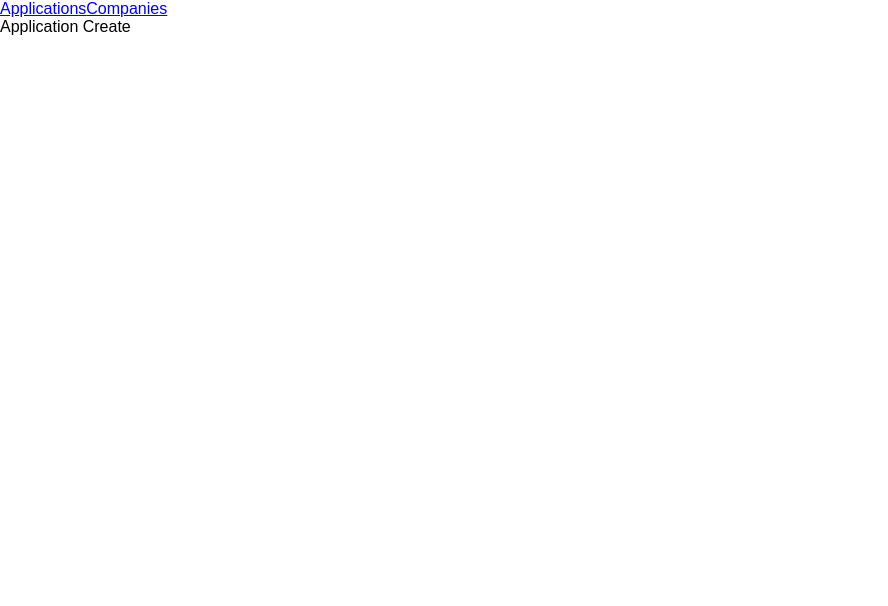
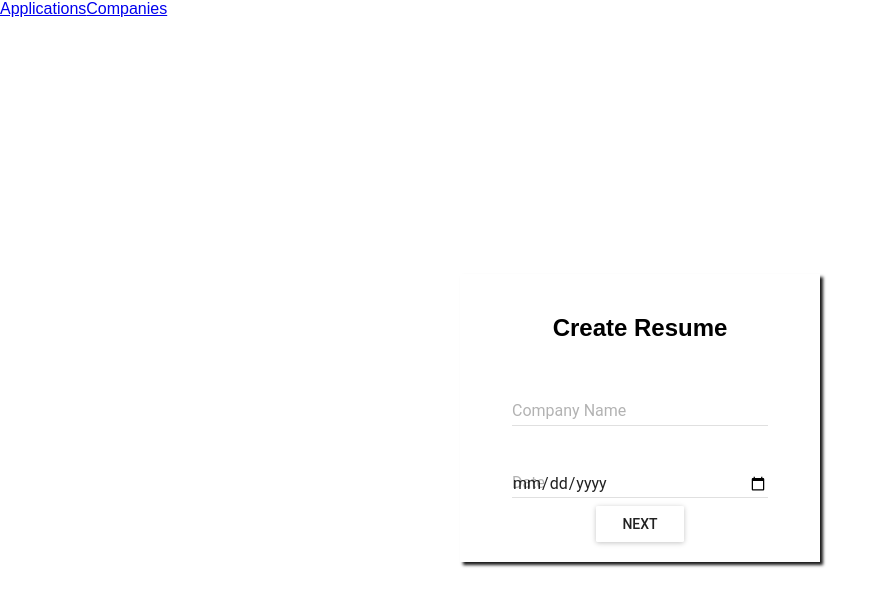
Before and after one commit to smpr/finalresumetracker, a React (Create React App) app in the folder client/: page /Application/Create in a window 1280 px wide. Shown: the top 606 px of the page, without its empty margins (0-888 px from the left). Built offline with nearby package versions, Linux system fonts and the light colour scheme.

Commit message:
comp home now maps all companies and a show route setup for  company

```diff
--- a/client/src/App.js
+++ b/client/src/App.js
@@ -15,6 +15,7 @@ import HomePage from './components/HomePage/HomePage'
 
 import CompHome from './components/Company/CompHome'
 import CompCreate from './components/Company/CompCreate'
+import CompShow from './components/Company/CompShow'
 
 import UserCreate from './components/User/UserCreate'
 
@@ -125,6 +126,7 @@ class App extends Component {
 
     <Route exact path="/Company" component={CompHome} />
     <Route exact path="/Company/Create" component={CompCreate} />
+    <Route exact path="/Company/:compId" component={CompShow} />
 
     <Route exact path='/Application' component={AppHome} />
     <Route exact path='/Application/Create' component={AppCreate} />
--- a/client/src/components/Application/AppCreate.js
+++ b/client/src/components/Application/AppCreate.js
@@ -1,5 +1,10 @@
 import React, { Component } from 'react';
 import axios from 'axios'
+import { Redirect } from 'react-router-dom'
+import { Container, FormContainer, BodyContainer, Style, TextLabelStyle } from "../StyledComponents/DefaultStyle"
+import RaisedButton from 'material-ui/RaisedButton';
+import TextField from 'material-ui/TextField';
+
 class AppCreate extends Component {
     state = {
         application: {
@@ -10,11 +15,227 @@ class AppCreate extends Component {
             ar: "",
             notes: "",
               }
+            ,
+            redirectToHome: false,
+            togglePage2: false,
+            togglePage3: false,
+            togglePage4: false,
+            togglePage5: false,
+            togglePage6: false,
+            toggleConirm: false,
+        }
+        promptToSecondForm = (event) => {
+            this.setState({
+                togglePage2: true
+            })
+
+        }
+        promptToThirdForm = (event) => {
+            this.setState({
+                togglePage2: false,
+                togglePage3: true
+            })
+
+        }
+        promptToFourthForm = (event) => {
+            this.setState({
+                togglePage3: false,
+                togglePage4: true
+            })
+
+        }
+        handleChange = (event) => {
+            const updateResume = {
+                ...this.state.application
             }
+            updateResume[event.target.name] = event.target.value
+            this.setState({ application: updateResume })
+        }
+        // this handles the submit function specifically setup on the back end to allow this route directly
+        handleSubmit = async (event) => {
+            event.preventDefault()
+            await axios.post(`/api/resumes/`, { application: this.state.application })
+            this.setState({ redirectToHome: true })
+
+        }
     render() {
+        const page1 =
+        <BodyContainer>
+            <Container>
+                <FormContainer>
+                    <div>
+                        <h2><b>Create Resume</b></h2>
+                    </div>
+                    <div>
+                        <TextField
+                            hintText="Company Name"
+                            floatingLabelText="Company Name"
+                            floatingLabelStyle={TextLabelStyle.floatingLabelStyle}
+                            floatingLabelFocusStyle={TextLabelStyle.floatingLabelFocusStyle}
+                            onChange={this.handleChange}
+                            name="company"
+                            type="text"
+                            required
+
+                            value={this.state.application.company}
+                        />
+
+                    </div>
+                    <div>
+                        <TextField
+                            hintText="Date"
+                            floatingLabelText="Date"
+                            floatingLabelStyle={TextLabelStyle.floatingLabelStyle}
+                            floatingLabelFocusStyle={TextLabelStyle.floatingLabelFocusStyle}
+                            onChange={this.handleChange}
+                            name="date"
+                            type="date"
+                            required
+
+                            value={this.state.application.date}
+                        />
+
+                    </div>
+
+                    <div>
+                        <RaisedButton onClick={this.promptToSecondForm} label="Next" style={Style} />
+                    </div>
+                </FormContainer>
+            </Container>
+        </BodyContainer>
+        const page2 =
+        <BodyContainer>
+            <Container>
+                <FormContainer>
+                    <div>
+                        <TextField
+                            hintText="Job Title"
+                            floatingLabelText="Job Title"
+                            floatingLabelStyle={TextLabelStyle.floatingLabelStyle}
+                            floatingLabelFocusStyle={TextLabelStyle.floatingLabelFocusStyle}
+                            onChange={this.handleChange}
+                            name="title"
+                            type="text"
+                            required
+
+                            value={this.state.application.title}
+                        />
+
+                    </div>
+                    <div>
+                        <TextField
+                            hintText="Job Number"
+                            floatingLabelText="Job Number"
+                            floatingLabelStyle={TextLabelStyle.floatingLabelStyle}
+                            floatingLabelFocusStyle={TextLabelStyle.floatingLabelFocusStyle}
+                            onChange={this.handleChange}
+                            name="req"
+                            type="text"
+                            required
+
+                            value={this.state.application.req}
+                        />
+
+                    </div>
+                    <div>
+                        <RaisedButton onClick={this.promptToThirdForm} label="Next" style={Style} />
+                    </div>
+                </FormContainer>
+            </Container>
+        </BodyContainer>
+    const page3 =
+        <BodyContainer>
+            <Container>
+                <FormContainer>
+                    <div>
+                        <TextField
+                            hintText="Accept/Rejected Offer"
+                            floatingLabelText="Accept/Rejected Offer"
+                            floatingLabelStyle={TextLabelStyle.floatingLabelStyle}
+                            floatingLabelFocusStyle={TextLabelStyle.floatingLabelFocusStyle}
+                            onChange={this.handleChange}
+                            name="ar"
+                            type="text"
+                            required
+
+                            value={this.state.application.ar}
+                        />
+
+                    </div>
+                    <div>
+                        <TextField
+                            hintText="Notes"
+                            floatingLabelText="Notes"
+                            floatingLabelStyle={TextLabelStyle.floatingLabelStyle}
+                            floatingLabelFocusStyle={TextLabelStyle.floatingLabelFocusStyle}
+                            onChange={this.handleChange}
+                            name="notes"
+                            type="text"
+                            required
+
+                            value={this.state.application.notes}
+                        />
+
+                    </div>
+
+
+                    <div>
+                        <RaisedButton onClick={this.promptToFourthForm} label="Next" style={Style} />
+                    </div>
+                </FormContainer>
+            </Container>
+        </BodyContainer>
+    const page4 =
+        <BodyContainer>
+            <Container>
+                <FormContainer>
+                    <div>
+                        <h2>Please Verify Info</h2>
+                    </div>
+                    <div>
+                        Company Name: {this.state.application.company}
+                    </div>
+                    <div>
+                        Resume Date: {this.state.application.date}
+                    </div>
+                    <div>
+                        Job Title: {this.state.application.title}
+                    </div>
+                    <div>
+                        Job Number: {this.state.application.req}
+                    </div>
+                    <div>
+                        Company Accepted/Rejected: {this.state.application.ar}
+                    </div>
+                    <div>
+                        Notes: {this.state.application.notes}
+                    </div>
+
+
+                    <div>
+                        <RaisedButton onClick={this.handleSubmit} label="Submit" style={Style} />
+                    </div>
+                </FormContainer>
+            </Container>
+        </BodyContainer>
+
+
+        const moveAlong =
+
+            <Redirect to={`/Test`} />
+
+            if (this.state.redirectToInfoHome) {
+                return <Redirect to={`/Users/Home`} />
+            }
+            const userView =
+                this.state.togglePage2 ? page2
+                    : this.state.togglePage3 ? page3
+                        : this.state.togglePage4 ? page4
+                            : this.state.togglePage6 ? moveAlong
+                                : page1
         return (
             <div>
-                Application Create
+                 {userView}
             </div>
         );
     }
--- a/client/src/components/Company/CompHome.js
+++ b/client/src/components/Company/CompHome.js
@@ -1,5 +1,6 @@
 import React, { Component } from 'react';
 import axios from 'axios'
+import { Link } from 'react-router-dom'
 
 class CompHome extends Component {
     state = {
@@ -20,7 +21,17 @@ class CompHome extends Component {
     render() {
         return (
             <div>
-                Company Home
+                <ul>
+                    {this.state.companies.map((company, index) => {
+                        return (
+                            <div>
+                                <Link to={`/Company/${company.id}`}>{company.name}</Link>
+                            </div>
+                        )
+                    })}
+
+                </ul>
+                meh
             </div>
         );
     }
--- /dev/null
+++ b/client/src/components/Company/CompShow.js
@@ -0,0 +1,13 @@
+import React, { Component } from 'react';
+
+class CompShow extends Component {
+    render() {
+        return (
+            <div>
+                Company Show for ID {this.props.match.params.compId}
+            </div>
+        );
+    }
+}
+
+export default CompShow;
```
Also changed, not shown: 2 other files (tests, documents, lock files or other folders).
